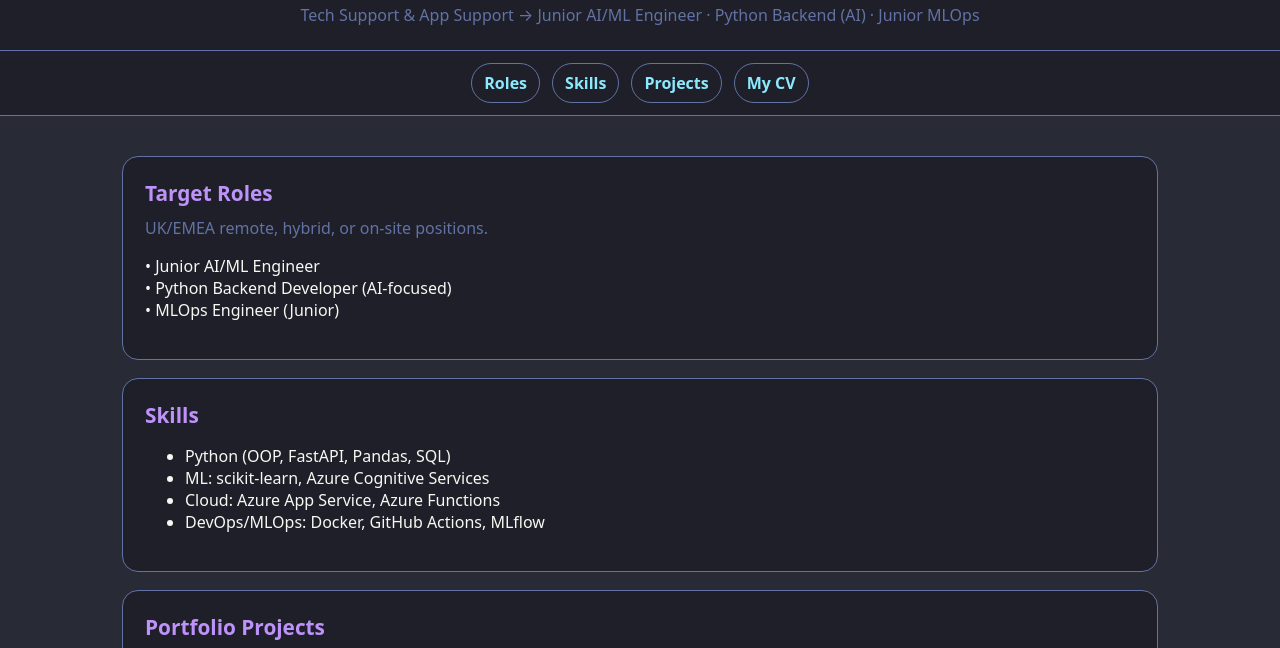
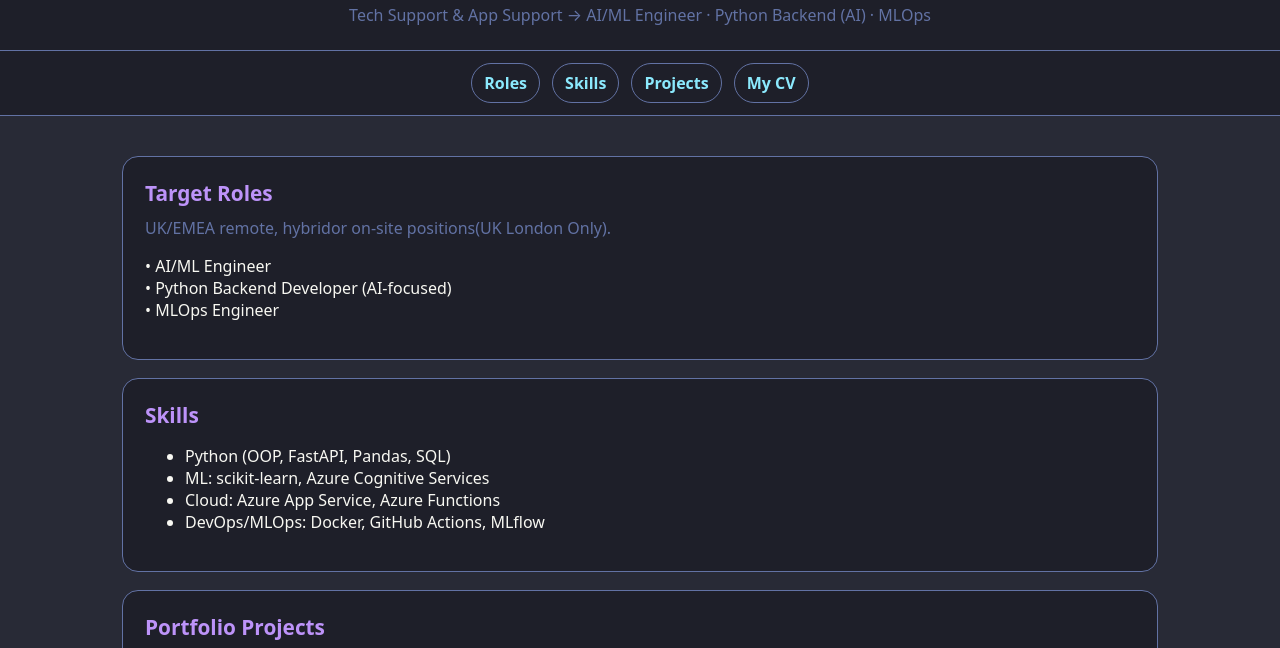
Before and after one commit to DevanirSoaresJr/DevanirSoaresJr.github.io, a plain HTML site: page index.html in a window 1280 px wide. Shown: the part 89-737 px from the top of the page. Drawn offline with Linux system fonts and the light colour scheme.

Commit message:
Update index.html
further refinements

```diff
--- a/index.html
+++ b/index.html
@@ -104,7 +104,7 @@
 
 <header>
   <h1>Devanir Soares Jr — Python • AI/ML • MLOps</h1>
-  <p>Tech Support & App Support → Junior AI/ML Engineer · Python Backend (AI) · Junior MLOps</p>
+  <p>Tech Support & App Support → AI/ML Engineer · Python Backend (AI) · MLOps</p>
 </header>
 
 <nav>
@@ -118,10 +118,10 @@
 
   <section id="roles">
     <h2>Target Roles</h2>
-    <div class="sub">UK/EMEA remote, hybrid, or on-site positions.</div>
-    <p>• Junior AI/ML Engineer<br>
+    <div class="sub">UK/EMEA remote, hybridor on-site positions(UK London Only).</div>
+    <p>• AI/ML Engineer<br>
        • Python Backend Developer (AI-focused)<br>
-       • MLOps Engineer (Junior)</p>
+       • MLOps Engineer </p>
   </section>
 
   <section id="skills">
```
